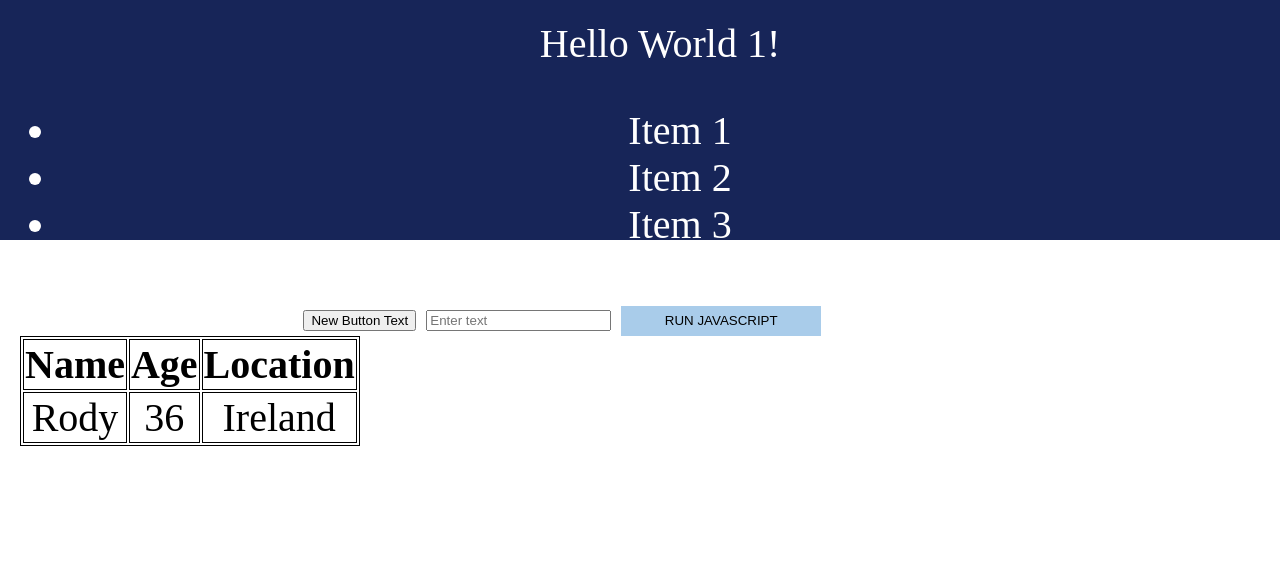
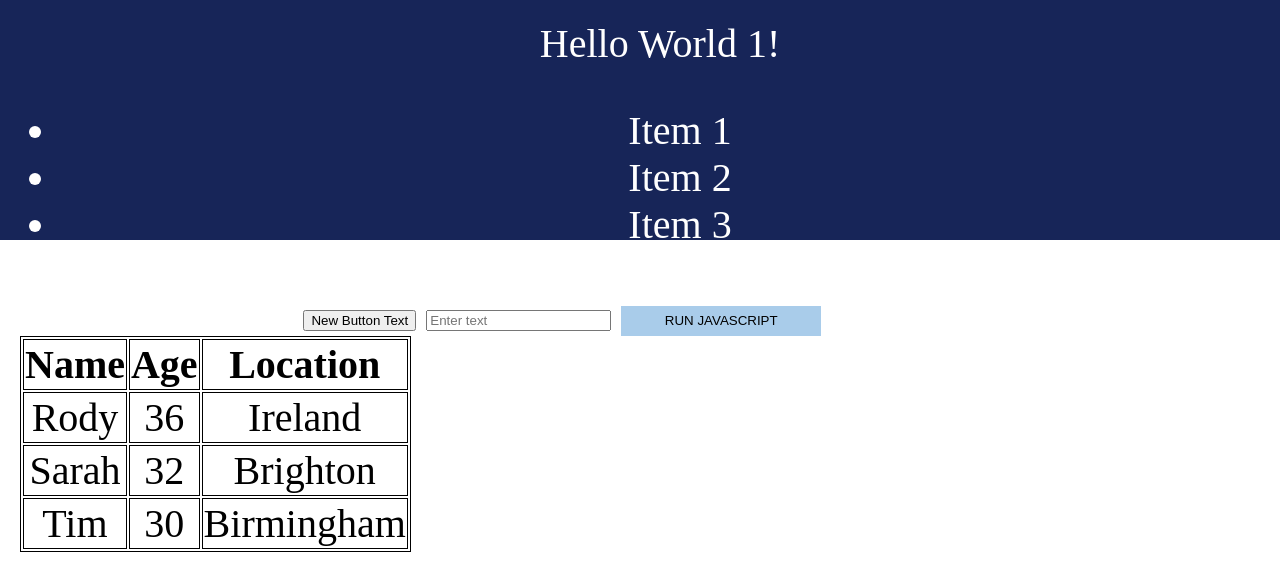
Before and after one commit to Rody-Kirwan/learn_vs_code, a plain HTML site: page index.html in a window 1280 px wide. Shown: the top 588 px of the page. Drawn offline with Linux system fonts and the light colour scheme.

Commit message:
New message

```diff
--- a/index.html
+++ b/index.html
@@ -41,6 +41,16 @@
           <td>36</td>
           <td>Ireland</td>
         </tbody>
+        <tbody>
+          <td>Sarah</td>
+          <td>32</td>
+          <td>Brighton</td>
+        </tbody>
+        <tbody>
+          <td>Tim</td>
+          <td>30</td>
+          <td>Birmingham</td>
+        </tbody>
       </table>
 
 
```
